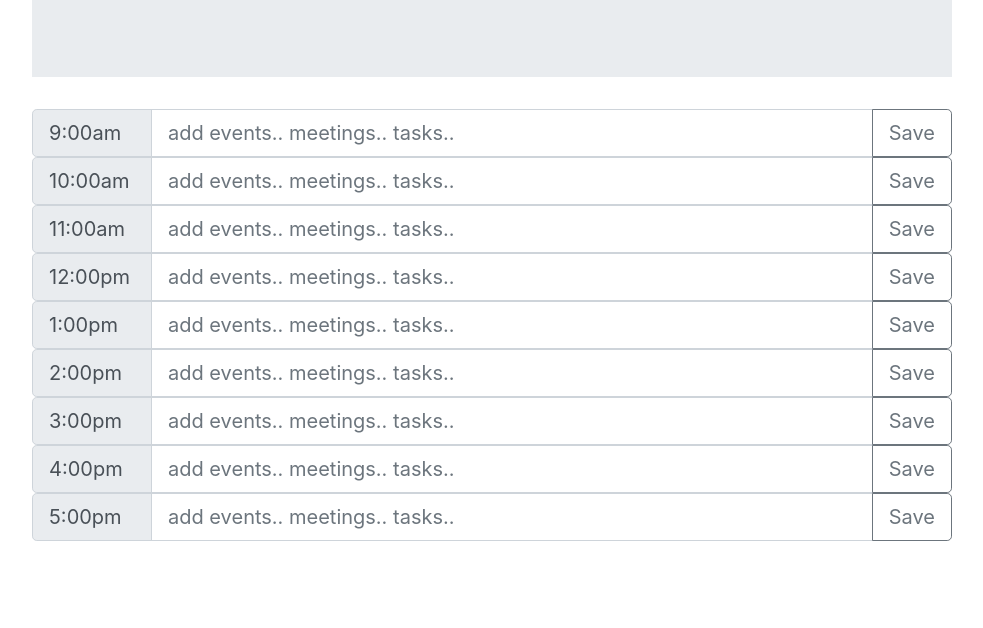
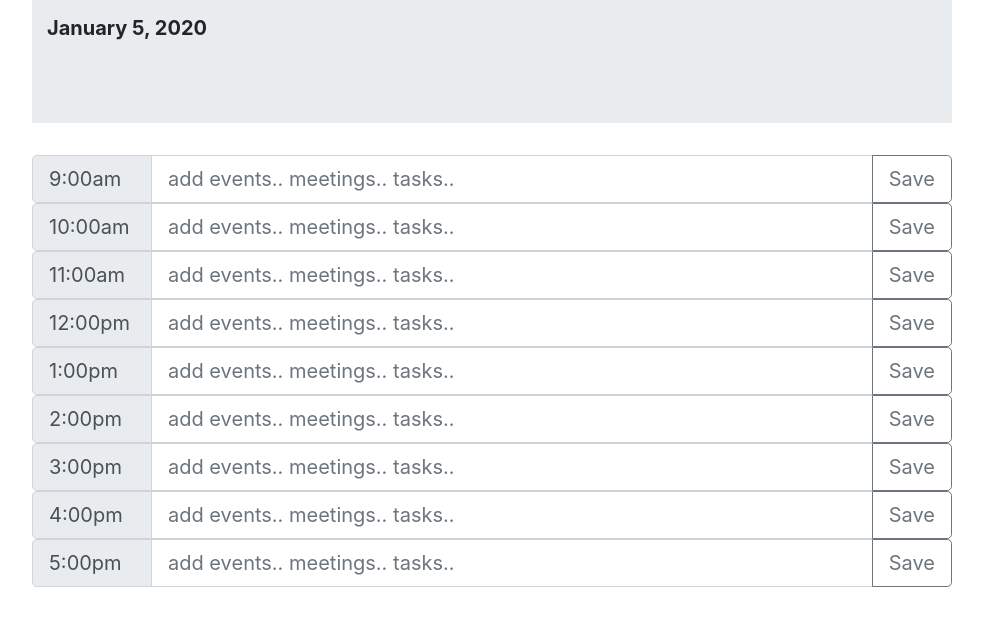
Before and after one commit to tboyd4/Daily-Planner, a plain HTML site: page index.html in a window 1280 px wide. Shown: the part 172-800 px from the top of the page, without its empty margins (148-1131 px from the left). Drawn offline with nearby package versions, Linux system fonts and the light colour scheme.

Commit message:
added two functions. One to pull current day, and another current time

```diff
--- a/assets/css/style.css
+++ b/assets/css/style.css
@@ -1,3 +1,7 @@
 .input-group-text {
     width: 120px;
 }
+
+#jumbo-date {
+    font-weight: bold;
+}
--- a/assets/js/script.js
+++ b/assets/js/script.js
@@ -0,0 +1,16 @@
+// this function will grab the current date using moment.js and display it bold in the header
+function todayDate() {
+  let todate = moment().format("LL");
+  console.log(todate);
+  $("#jumbo-date").text(todate);
+}
+
+todayDate();
+
+// this function will grab the current time of day. It will be military time for ease of use later
+function currentTime() {
+    let theTime = moment().format("HH:mm")
+    console.log(theTime);
+}
+
+currentTime();
--- a/index.html
+++ b/index.html
@@ -23,6 +23,7 @@
                         <div class="container">
                           <h1 class="display-4">Daily Planner</h1>
                           <p class="lead">Let's see what you have on the schedule for today!</p>
+                          <strong><p class="lead" id="jumbo-date"></p></strong>
                         </div>
                     </div>
                 </div>
@@ -160,5 +161,8 @@
         </div>
       </div>
 
+
+
+      <script src="./assets/js/script.js" type="text/javascript"></script>
   </body>
 </html>
```
